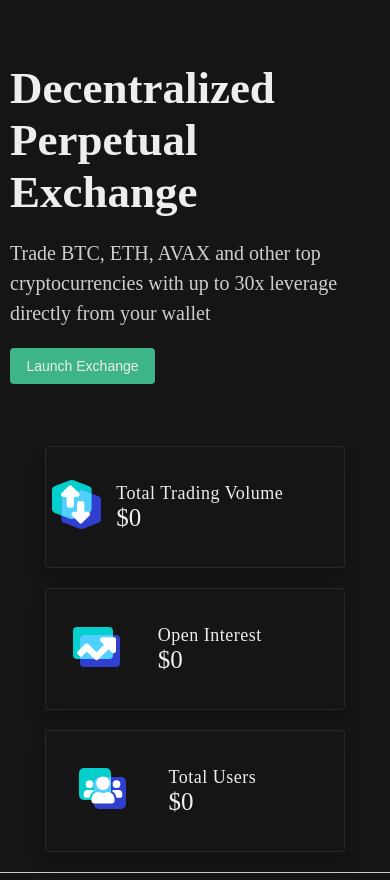
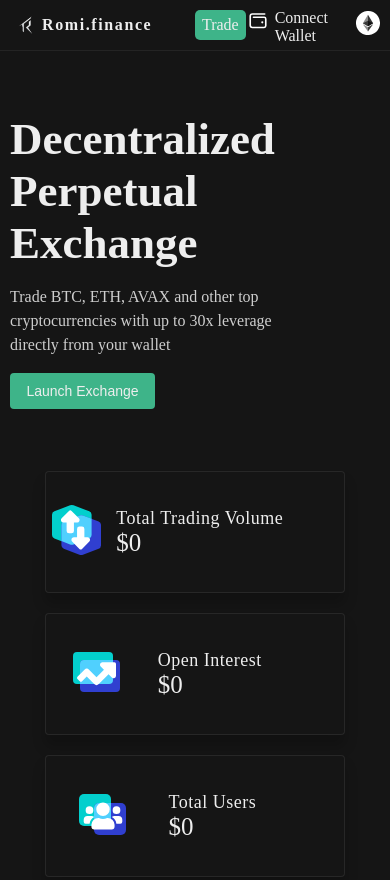
Before and after one commit to developersumit01/ZOMI-clone-project, a plain HTML site: page public/index.html in a window 390 px wide. Shown: the top 880 px of the page. Drawn offline with Linux system fonts and the light colour scheme.

Commit message:
make full responcive home pave hence home page is ready

```diff
--- a/public/index.html
+++ b/public/index.html
@@ -12,7 +12,7 @@
 
 <body>
     <div class="parent">
-        <!-- <header>
+        <header>
             <nav>
                 <div class="logo">
                     <img src="/images/New Logo.png" alt="Logo">
@@ -40,7 +40,7 @@
                     </div>
                 </div>
             </nav>
-        </header> -->
+        </header>
 
         <div class="main-homepage-container default-padding">
             <div class="heading-text">Decentralized
--- a/public/nav-bar.css
+++ b/public/nav-bar.css
@@ -3,24 +3,27 @@
     padding: 0;
     box-sizing: border-box;
     background-color: #151515;
-    font-size: 20px;
+    /* font-size: 20px; */
     font-weight: 400;
     color: #eee;
 }
-body{
+
+body {
     display: flex;
     justify-content: center;
 }
-.parent{
+
+.parent {
     width: 1350px;
 }
+
 nav {
     height: 3.2rem;
     display: flex;
     justify-content: space-between;
     padding: 0 35px 0 35px;
-    border-bottom: 1px solid hsla(0,0%,100%,.062745098);
-    box-shadow: 0 .7rem .8rem rgba(0,0,0,.2);
+    border-bottom: 1px solid hsla(0, 0%, 100%, .062745098);
+    box-shadow: 0 .7rem .8rem rgba(0, 0, 0, .2);
 }
 
 .logo {
@@ -45,7 +48,8 @@ nav {
     display: inline-block;
     height: 3.15rem;
 }
-.menu{
+
+.menu {
     width: 100%;
 }
 
@@ -64,8 +68,9 @@ nav {
 .singup {
     display: flex;
     align-items: center;
-    width: 35%;
-    gap: 30px;
+    width: 50%;
+    gap: 20px;
+    justify-content: end
 }
 
 .trade {
@@ -74,7 +79,7 @@ nav {
     align-items: center;
     justify-content: center;
     height: 35px;
-    width: 125px;
+    width: 85px;
     color: #eee;
     border-radius: 5px;
 }
@@ -84,10 +89,37 @@ nav {
     color: #eee;
     justify-content: center;
     /* align-items: center; */
-  width: 100%;
+    /* width: 100%; */
     padding-top: 4px;
     gap: 5px;
 }
-.text{
+
+/* .text {
     width: max-content;
+} */
+
+@media (max-width:1000px) {
+    .menu{
+        display: none;
     }
+
+}
+@media (max-width:550px) {
+    .logo img{
+        height: 2rem;
+    }
+    .logo div{
+        font-size: 16px;
+    }
+    .trade{
+        width: 15vmin;
+        height: 60%;
+    }
+    nav{
+        padding: 0 10px 0 10px;
+    }
+    .singup{
+        gap: 0px;
+    }
+
+}
```
Lines whose indentation alone changed are shown as unchanged.
